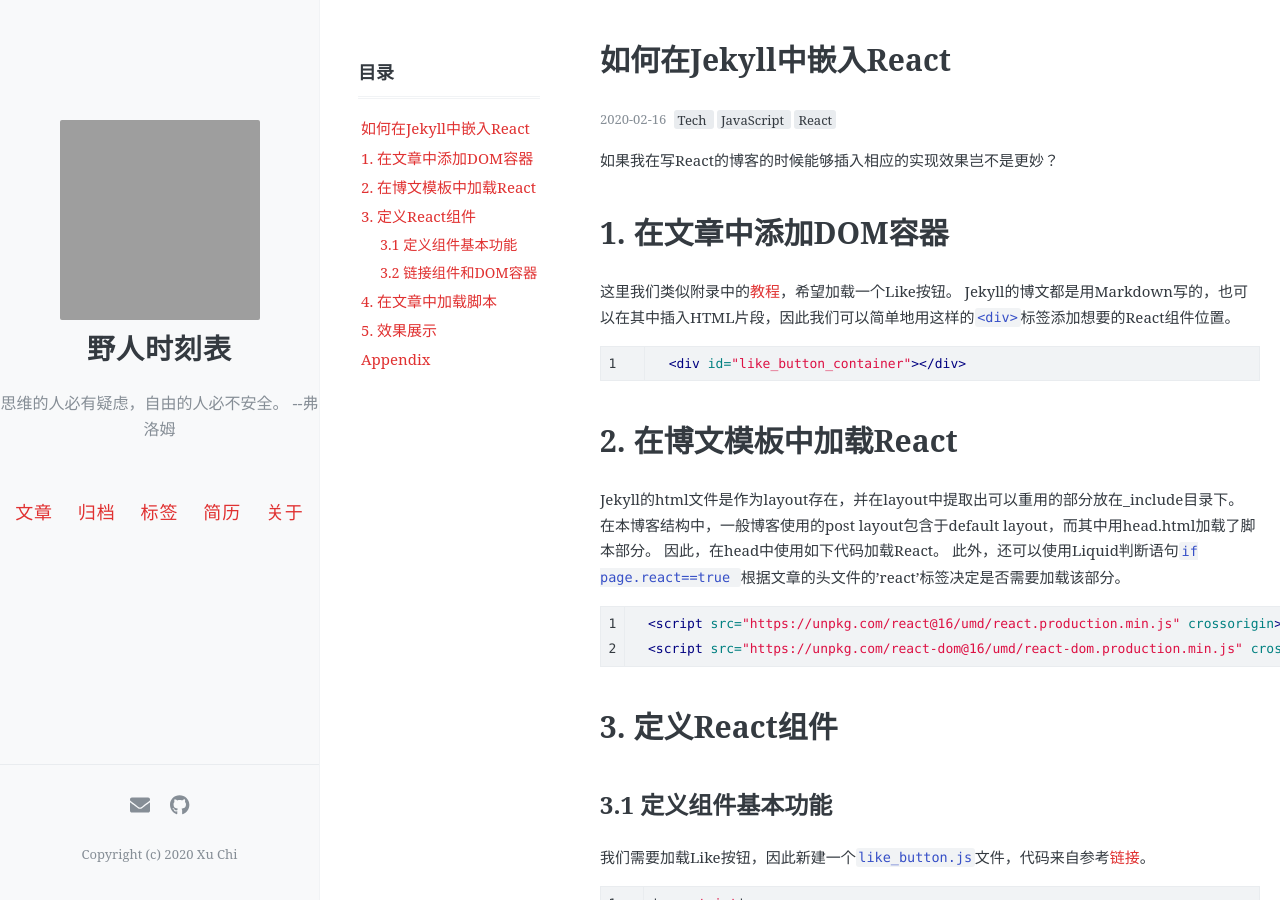
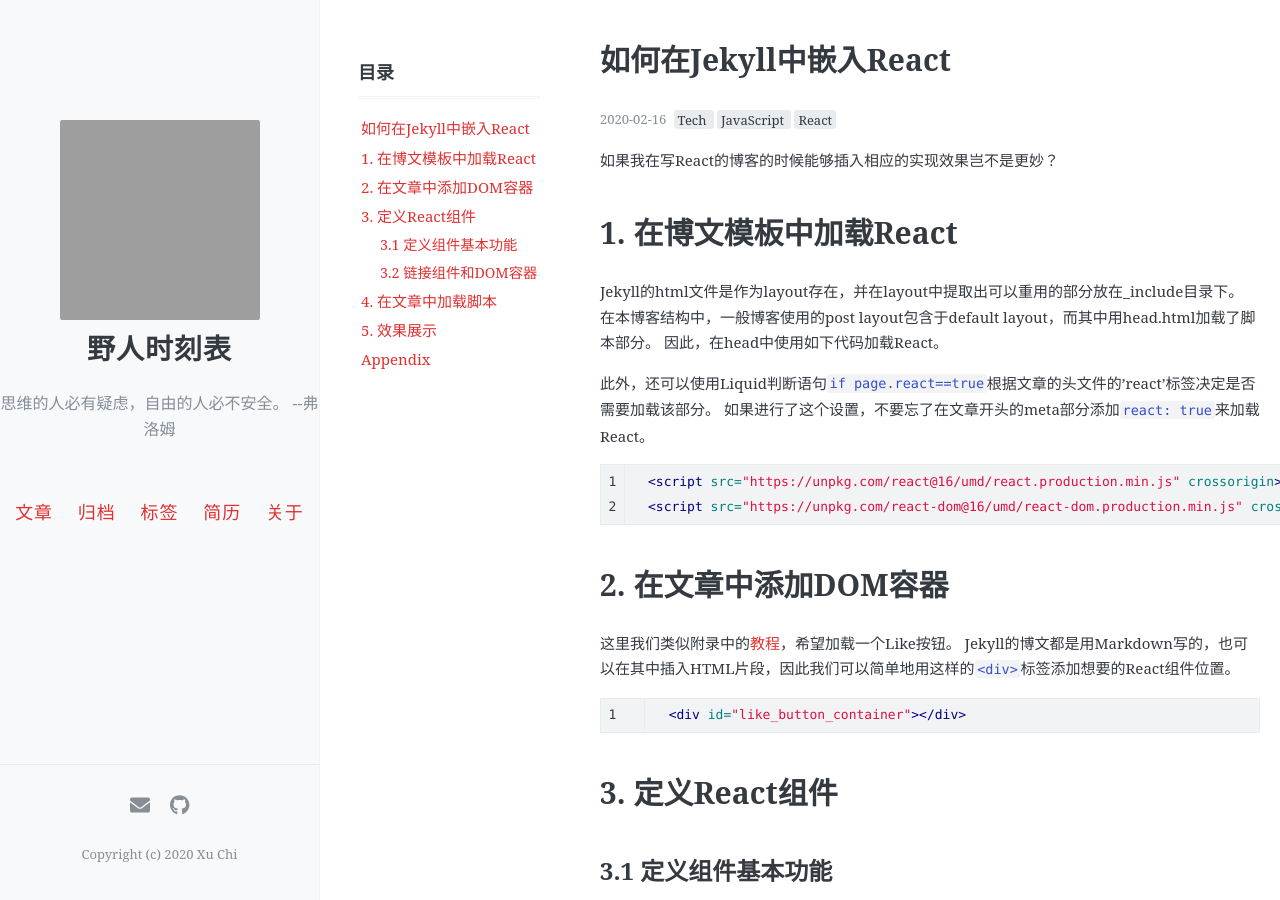
Before and after one commit to xuchi16/Lukathis.github.io, a Jekyll site: the page built from _posts/javascript/2020-02-16-How-to-embed-React-component-in-Jekyll.markdown, in a window 1280 px wide and 900 px high. Built offline with Jekyll 4.4.1, drawn with Linux system fonts in a browser that asks for light colours; comment, search, counter and statistics services are not loaded; grey boxes are pictures that could not be loaded.

Commit message:
some minor fix for embed react component post

````diff
--- a/_posts/javascript/2020-02-16-How-to-embed-React-component-in-Jekyll.markdown
+++ b/_posts/javascript/2020-02-16-How-to-embed-React-component-in-Jekyll.markdown
@@ -10,25 +10,27 @@ tags: [Tech, JavaScript, React]
 
 如果我在写React的博客的时候能够插入相应的实现效果岂不是更妙？
 
-# 1. 在文章中添加DOM容器
+# 1. 在博文模板中加载React
+
+Jekyll的html文件是作为layout存在，并在layout中提取出可以重用的部分放在_include目录下。
+在本博客结构中，一般博客使用的post layout包含于default layout，而其中用head.html加载了脚本部分。
+因此，在head中使用如下代码加载React。
+
+此外，还可以使用Liquid判断语句`if page.react==true`根据文章的头文件的'react'标签决定是否需要加载该部分。
+如果进行了这个设置，不要忘了在文章开头的meta部分添加`react: true`来加载React。
+
+```html
+  <script src="https://unpkg.com/react@16/umd/react.production.min.js" crossorigin></script>
+  <script src="https://unpkg.com/react-dom@16/umd/react-dom.production.min.js" crossorigin></script>
+```
+
+# 2. 在文章中添加DOM容器
 
 这里我们类似附录中的[教程][在网站中添加React]，希望加载一个Like按钮。
 Jekyll的博文都是用Markdown写的，也可以在其中插入HTML片段，因此我们可以简单地用这样的`<div>`标签添加想要的React组件位置。
 
 ```html
   <div id="like_button_container"></div>
-```
-
-# 2. 在博文模板中加载React
-
-Jekyll的html文件是作为layout存在，并在layout中提取出可以重用的部分放在_include目录下。
-在本博客结构中，一般博客使用的post layout包含于default layout，而其中用head.html加载了脚本部分。
-因此，在head中使用如下代码加载React。
-此外，还可以使用Liquid判断语句`if page.react==true `根据文章的头文件的'react'标签决定是否需要加载该部分。
-
-```html
-  <script src="https://unpkg.com/react@16/umd/react.production.min.js" crossorigin></script>
-  <script src="https://unpkg.com/react-dom@16/umd/react-dom.production.min.js" crossorigin></script>
 ```
 
 # 3. 定义React组件
````
